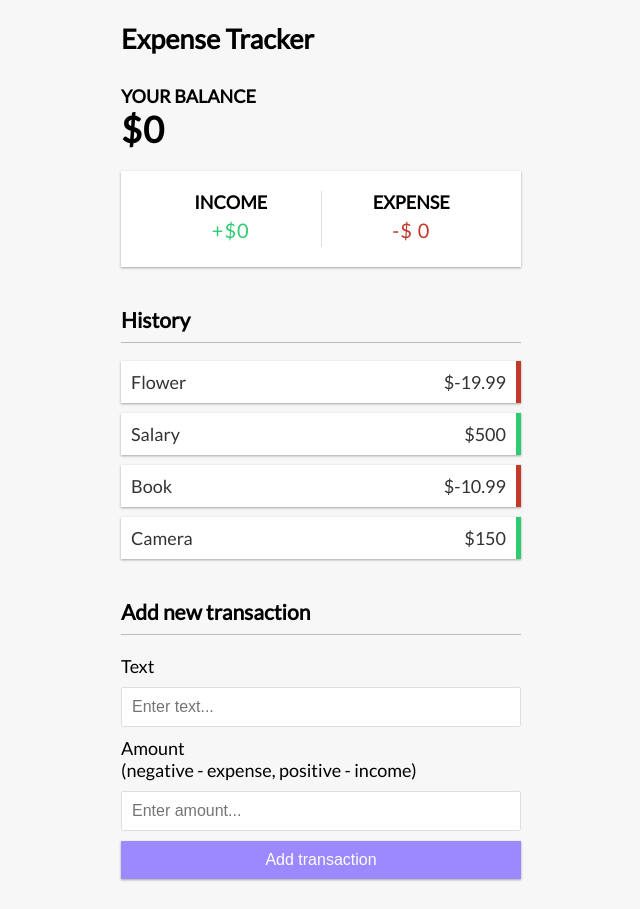
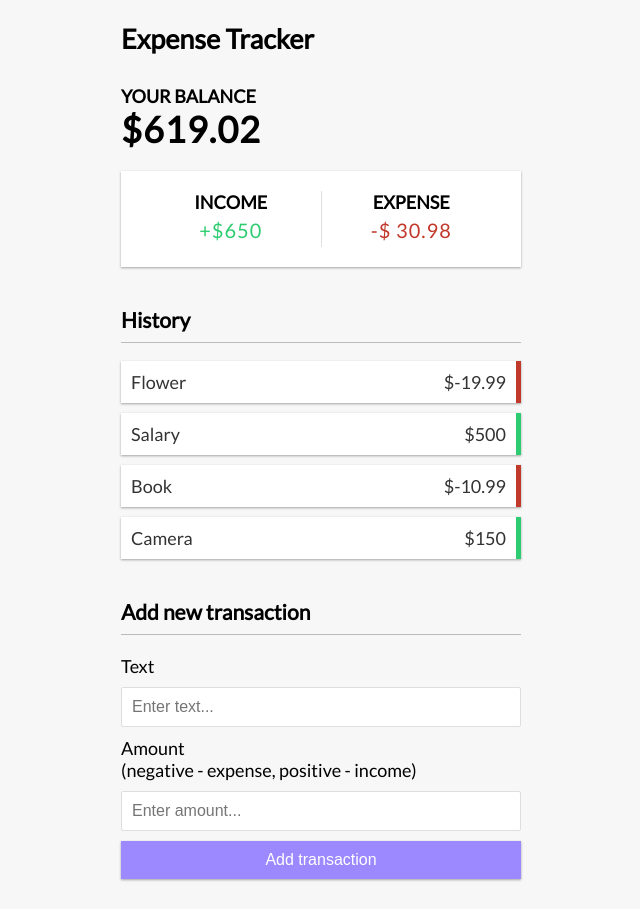
Before and after one commit to na-rifat/vue-practice, a Vue app: page / in a window 1280 px wide. Shown: the whole page, without its empty margins (319-959 px from the left). Built offline with nearby package versions, Linux system fonts and the light colour scheme.

Commit message:
added: balance, income and expense

```diff
--- a/src/App.vue
+++ b/src/App.vue
@@ -2,7 +2,7 @@
     <Header />
     <div class="container">
         <Balance :balance="balance" />
-        <IncomeExpenses :income="income" :expense="expense" />
+        <IncomeExpenses :income="+income" :expense="expense" />
         <TransactionList
             :transactions="transactions"
             @remove-transaction="removeTransaction"
@@ -33,10 +33,29 @@ export default {
             { id: 3, text: "Book", amount: -10.99 },
             { id: 4, text: "Camera", amount: 150 },
         ],
-        balance: 0,
-        income: 0,
-        expense: 0
     }),
+    computed: {
+        balance() {
+            return this.transactions.reduce(
+                (t, transaction) => t + transaction.amount,
+                0
+            );
+        },
+        income() {
+            return this.transactions
+                .filter((transaction) => transaction.amount > 0)
+                .reduce((t, transaction) => t + transaction.amount, 0)
+                .toFixed(2);
+        },
+        expense() {
+            return (
+                this.transactions
+                    .filter((transaction) => transaction.amount < 0)
+                    .reduce((t, transaction) => t + transaction.amount, 0)
+                    .toFixed(2) * -1
+            );
+        },
+    },
     methods: {
         removeTransaction(id) {
             this.transactions = this.transactions.filter(
@@ -50,21 +69,6 @@ export default {
         genereteUUID() {
             return Math.ceil(Math.random() * 1000);
         },
-        getBalance() {
-            return this.transactions.reduce(
-                (t, transaction) => t + transaction.amount
-            );
-        },
-        getIncome() {
-            this.transactions
-                .filter((transaction) => transaction.amount > 0)
-                .reduce((t, transaction) => t + transaction.amount);
-        },
-        getExpense() {
-            this.transactions
-                .filter((transaction) => transaction.amount < 0)
-                .reduce((t, transaction) => t + transaction.amount);
-        },
     },
 };
 </script>
--- a/src/components/TransactionList.vue
+++ b/src/components/TransactionList.vue
@@ -25,12 +25,6 @@ export default {
             required: true,
         },
     },
-    emits:[
-        'remove-transaction',
-    ],
-    setup(props) {},
-    data: () => ({}),
-    methods: {},
-    computed: () => {},
+    emits: ["remove-transaction"],
 };
 </script>
```
